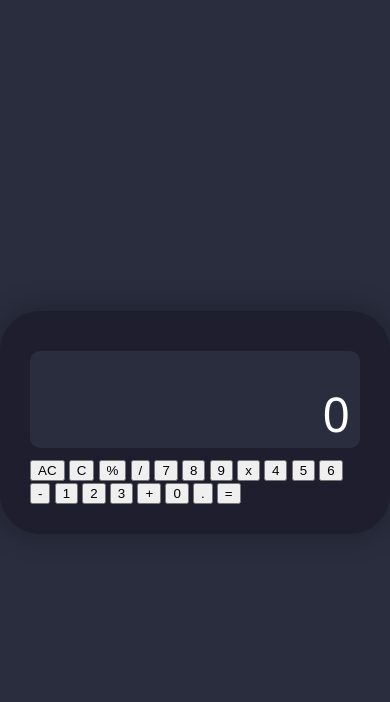
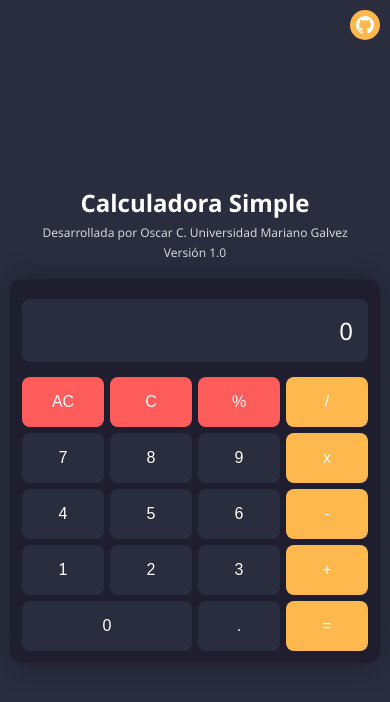
Before and after one commit to OscarChitay/umg_calculadora, a plain HTML site: page index.html in a window 390 px wide. Drawn offline with Linux system fonts and the light colour scheme.

Commit message:
diseño responsive

```diff
--- a/assets/styles/styles.css
+++ b/assets/styles/styles.css
@@ -2,33 +2,330 @@
   box-sizing: border-box;
 }
 
+header {
+  color: #fff;
+  text-align: center;
+  margin-bottom: 30px;
+}
+
+header h1 {
+  margin: 10px 0;
+  font-size: 2rem;
+}
+
+header p {
+  margin: 5px 0;
+  font-size: 0.9rem;
+  opacity: 0.8;
+}
+
+.github-icon {
+  position: fixed;
+  top: 20px;
+  right: 20px;
+  width: 40px;
+  height: 40px;
+  background-color: #ffb84d;
+  border-radius: 50%;
+  display: flex;
+  align-items: center;
+  justify-content: center;
+  transition: all 0.3s ease;
+  z-index: 1000;
+}
+
+.github-icon:hover {
+  background-color: #24292e;
+  transform: scale(1.1);
+}
+
+.github-icon svg {
+  width: 24px;
+  height: 24px;
+  fill: white;
+}
 body {
   margin: 0;
-  padding: 0;
+  padding: 10px;
   font-family: 'Segoe UI', Tahoma, Geneva, Verdana, sans-serif;
   background-color: #292d3e;
   display: flex;
+  flex-direction: column;
   justify-content: center;
   align-items: center;
-  height: 100vh;
+  min-height: 100vh;
 }
 
 .calculadora {
   background-color: #1e1e2f;
-  border-radius: 40px;
+  border-radius: 20px;
   box-shadow: 0 0 30px rgba(0, 0, 0, 0.3);
-  width: 400px;
-  padding: 30px;
+  width: 100%;
+  max-width: 400px;
+  padding: 20px;
+  margin: 0 auto;
 }
 
 .display {
   background-color: #292d3e;
   border-radius: 10px;
-  padding: 10px;
+  padding: 20px;
   margin: 10px 0;
   color: #fff;
   text-align: right;
-  padding-top: 30px;
-  padding-bottom: 2px;
-  font-size: 3em;
+  font-size: clamp(1.5rem, 5vw, 3rem);
+  min-height: 60px;
+  display: flex;
+  align-items: center;
+  justify-content: flex-end;
+  word-break: break-all;
+  overflow-wrap: break-word;
 }
+
+.botones {
+  display: grid;
+  grid-template-columns: repeat(4, 2fr);
+  gap: 10px;
+  margin-top: 20px;
+}
+
+.btn {
+  background-color: #292d3e;
+  color: #fff;
+  border: none;
+  border-radius: 10px;
+  padding: 20px;
+  font-size: clamp(1rem, 3vw, 1.5rem);
+  cursor: pointer;
+  transition: all 0.2s ease;
+  min-height: 60px;
+  display: flex;
+  align-items: center;
+  justify-content: center;
+}
+
+.btn:hover {
+  background-color: #3a3f5c;
+  transform: scale(1.05);
+}
+
+.btn:active {
+  transform: scale(0.95);
+}
+
+.btn0 {
+  background-color: #292d3e;
+  color: #fff;
+  border: none;
+  border-radius: 10px;
+  padding: 20px;
+  font-size: clamp(1rem, 3vw, 1.5rem);
+  grid-column: span 2;
+  text-align: center;
+  cursor: pointer;
+  transition: all 0.2s ease;
+  min-height: 60px;
+  display: flex;
+  align-items: center;
+  justify-content: center;
+}
+
+.btn0:hover {
+  background-color: #3a3f5c;
+  transform: scale(1.05);
+}
+
+.btn0:active {
+  transform: scale(0.95);
+}
+
+.clearall,
+.clear,
+.porcentaje {
+  background-color: #ff5c5c;
+  color: #fff;
+  border: none;
+  border-radius: 10px;
+  padding: 20px;
+  font-size: clamp(1rem, 3vw, 1.5rem);
+  cursor: pointer;
+  transition: all 0.2s ease;
+  min-height: 60px;
+  display: flex;
+  align-items: center;
+  justify-content: center;
+}
+
+.clearall:hover,
+.clear:hover,
+.porcentaje:hover {
+  background-color: #ff7a7a;
+  transform: scale(1.05);
+}
+
+.clearall:active,
+.clear:active,
+.porcentaje:active {
+  transform: scale(0.95);
+}
+
+.operador {
+  background-color: #ffb84d;
+  color: #fff;
+  border: none;
+  border-radius: 10px;
+  padding: 20px;
+  font-size: clamp(1rem, 3vw, 1.5rem);
+  cursor: pointer;
+  transition: all 0.2s ease;
+  min-height: 60px;
+  display: flex;
+  align-items: center;
+  justify-content: center;
+}
+
+.operador:hover {
+  background-color: #ffc470;
+  transform: scale(1.05);
+}
+
+.operador:active {
+  transform: scale(0.95);
+}
+
+/* Media Queries para Responsive Design */
+
+/* Tablets */
+@media (max-width: 768px) {
+  body {
+    padding: 15px;
+  }
+
+  .calculadora {
+    max-width: 350px;
+    padding: 15px;
+    border-radius: 15px;
+  }
+
+  .botones {
+    gap: 8px;
+  }
+
+  .github-icon {
+    width: 35px;
+    height: 35px;
+    top: 15px;
+    right: 15px;
+  }
+
+  .github-icon svg {
+    width: 20px;
+    height: 20px;
+  }
+
+  header h1 {
+    font-size: 1.8rem;
+  }
+
+  header p {
+    font-size: 0.8rem;
+  }
+}
+
+/* Móviles */
+@media (max-width: 480px) {
+  body {
+    padding: 10px;
+  }
+
+  .calculadora {
+    max-width: 100%;
+    padding: 12px;
+    border-radius: 12px;
+    margin: 0 5px;
+  }
+
+  .botones {
+    gap: 6px;
+    margin-top: 15px;
+  }
+
+  .btn,
+  .btn0,
+  .clearall,
+  .clear,
+  .porcentaje,
+  .operador {
+    padding: 15px;
+    min-height: 50px;
+    border-radius: 8px;
+  }
+
+  .display {
+    padding: 15px;
+    min-height: 50px;
+    margin: 8px 0;
+    border-radius: 8px;
+  }
+
+  .github-icon {
+    width: 30px;
+    height: 30px;
+    top: 10px;
+    right: 10px;
+  }
+
+  .github-icon svg {
+    width: 18px;
+    height: 18px;
+  }
+
+  header {
+    margin-bottom: 15px;
+  }
+
+  header h1 {
+    font-size: 1.5rem;
+    margin: 5px 0;
+  }
+
+  header p {
+    font-size: 0.75rem;
+    margin: 3px 0;
+  }
+}
+
+/* Móviles muy pequeños */
+@media (max-width: 320px) {
+  .calculadora {
+    padding: 8px;
+    margin: 0 2px;
+  }
+
+  .botones {
+    gap: 4px;
+  }
+
+  .btn,
+  .btn0,
+  .clearall,
+  .clear,
+  .porcentaje,
+  .operador {
+    padding: 12px;
+    min-height: 45px;
+  }
+
+  .display {
+    padding: 12px;
+    min-height: 45px;
+  }
+
+  header h1 {
+    font-size: 1.3rem;
+  }
+
+  header p {
+    font-size: 0.7rem;
+  }
+}
--- a/index.html
+++ b/index.html
@@ -7,6 +7,18 @@
   <link rel="stylesheet" href="./assets/styles/styles.css">
 </head>
 <body>
+  <header>
+    <h1>Calculadora Simple</h1>
+    <p>Desarrollada por Oscar C. Universidad Mariano Galvez</p>
+    <p>Versión 1.0</p>
+  </header>
+
+  <!-- Ícono de GitHub -->
+  <a href="https://github.com/tu_usuario/tu_repositorio" target="_blank" class="github-icon" title="Ver código en GitHub">
+    <svg viewBox="0 0 24 24" xmlns="http://www.w3.org/2000/svg">
+      <path d="M12 0C5.374 0 0 5.373 0 12 0 17.302 3.438 21.8 8.207 23.387c.599.111.793-.261.793-.577v-2.234c-3.338.726-4.033-1.416-4.033-1.416-.546-1.387-1.333-1.756-1.333-1.756-1.089-.745.083-.729.083-.729 1.205.084 1.839 1.237 1.839 1.237 1.07 1.834 2.807 1.304 3.492.997.107-.775.418-1.305.762-1.604-2.665-.305-5.467-1.334-5.467-5.931 0-1.311.469-2.381 1.236-3.221-.124-.303-.535-1.524.117-3.176 0 0 1.008-.322 3.301 1.23A11.509 11.509 0 0112 5.803c1.02.005 2.047.138 3.006.404 2.291-1.552 3.297-1.23 3.297-1.23.653 1.653.242 2.874.118 3.176.77.84 1.235 1.911 1.235 3.221 0 4.609-2.807 5.624-5.479 5.921.43.372.823 1.102.823 2.222v3.293c0 .319.192.694.801.576C20.566 21.797 24 17.3 24 12c0-6.627-5.373-12-12-12z"/>
+    </svg>
+  </a>
  <div class="calculadora">
   <div class="display">0</div>
   <div class="botones">
@@ -26,7 +38,7 @@
     <button class="btn">2</button>
     <button class="btn">3</button>
     <button class="operador">+</button>
-    <button class="btn">0</button>
+    <button class="btn0">0</button>
     <button class="btn">.</button>
     <button class="operador">=</button>
   </div>
```
